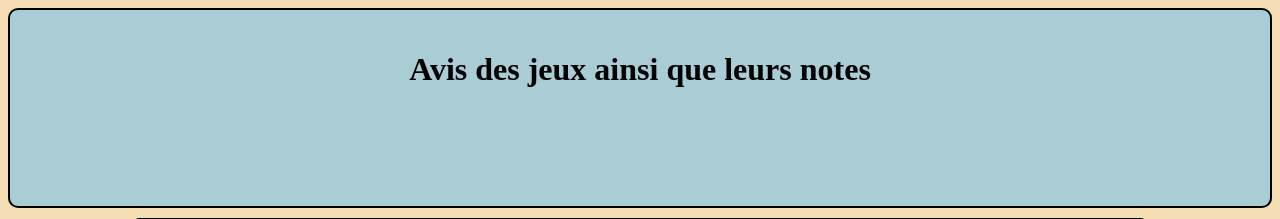
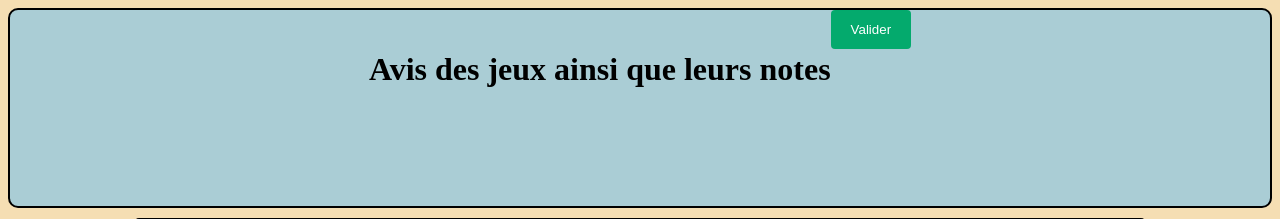
Before and after one commit to NikuBaguette/Site-web-NSI, a Flask app: template Notre Site/site_officiel_après_Lundi/templates/result.html in a window 1280 px wide. Shown: the top 219 px of the page. Run offline with Flask 3, Linux system fonts and the light colour scheme; the template is opened without the code that fills it, so the values that code supplies are empty; parts of the project's set-up code (start-up, migrations or seed data) failed here and were passed over.

Commit message:
Update result.html

```diff
--- a/Notre Site/site_officiel_après_Lundi/templates/result.html
+++ b/Notre Site/site_officiel_après_Lundi/templates/result.html
@@ -111,6 +111,9 @@ border-radius: 10px;
 <header>
 
     <h1 style="padding-top:20px ;">Avis des jeux ainsi que leurs notes</h1>
+    <a href="{{url_for('formulaire')}}">
+        <input type="submit" value="Valider">
+    </a>
 
 
 </header>
```
